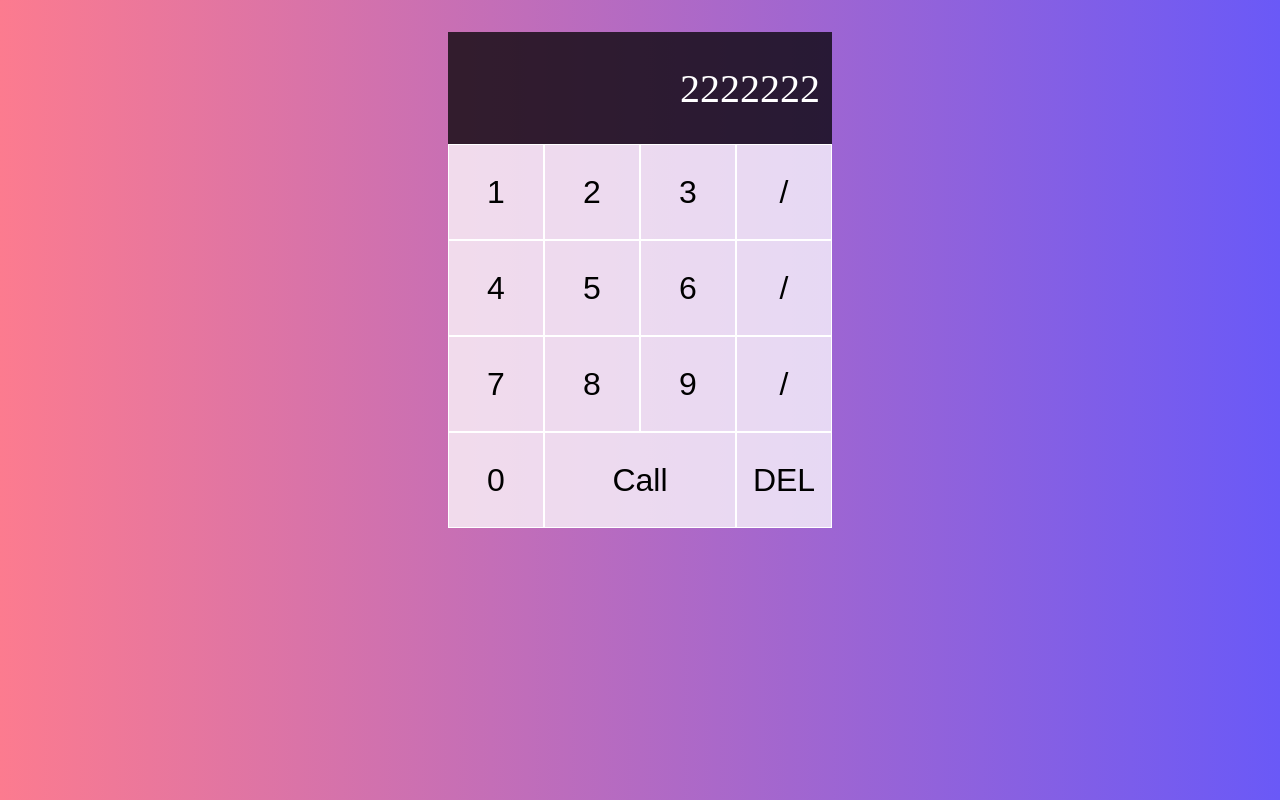
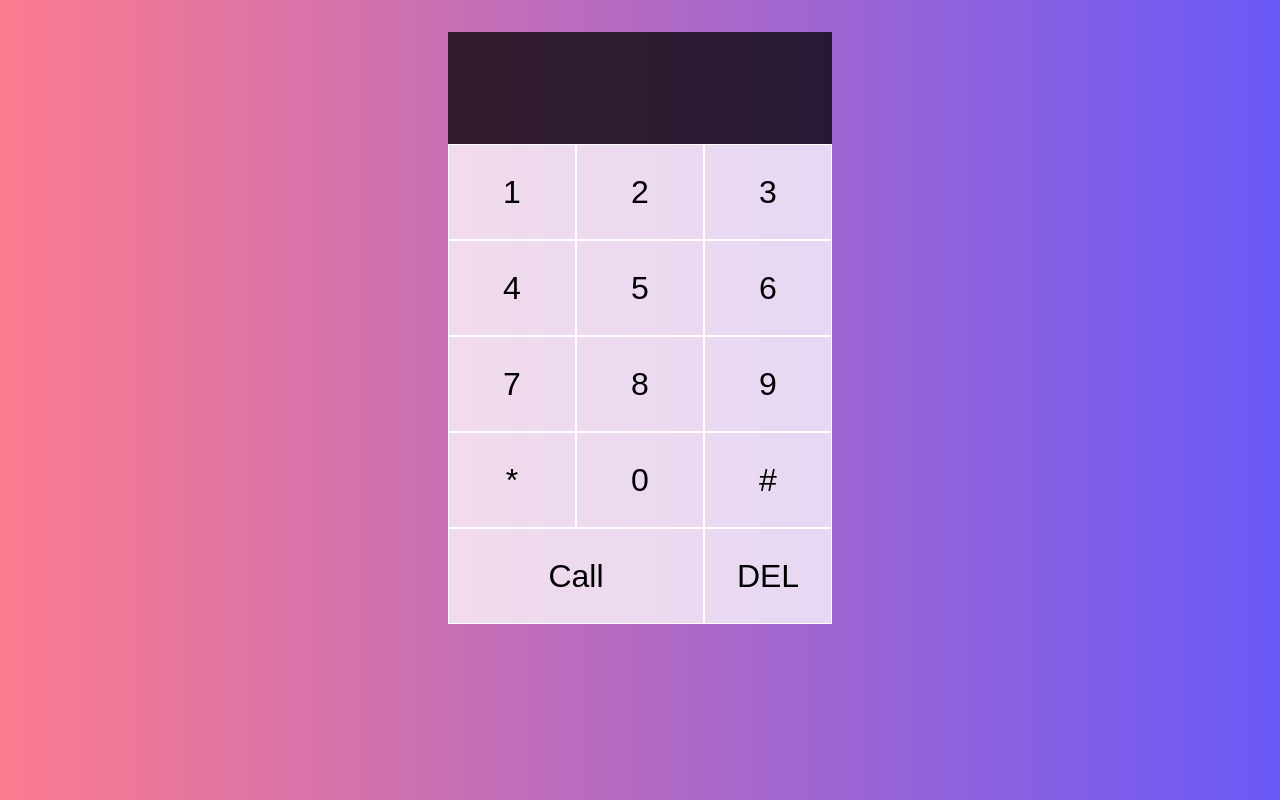
Before and after one commit to sophia4422/react-disco-practice, a React (Create React App) app: page / in a window 1280 px wide. Built offline with nearby package versions, Linux system fonts and the light colour scheme.

Commit message:
styling change

```diff
--- a/src/App.js
+++ b/src/App.js
@@ -4,21 +4,20 @@ function App() {
   return (
     <div className="monkey-grid">
       <div className="output">
-        <div className="current-operand">2222222</div>
+        <div className="current-operand"></div>
       </div>
       <button>1</button>
       <button>2</button>
       <button>3</button>
-      <button>/</button>
       <button>4</button>
       <button>5</button>
       <button>6</button>
-      <button>/</button>
       <button>7</button>
       <button>8</button>
       <button>9</button>
-      <button>/</button>
+      <button>*</button>
       <button>0</button>
+      <button>#</button>
       <button className="span-two">Call</button>
       <button>DEL</button>
     </div>
--- a/src/index.css
+++ b/src/index.css
@@ -11,7 +11,7 @@ body {
   display: grid;
   margin-top: 2rem;
   justify-content: center;
-  grid-template-columns: repeat(4, 6rem);
+  grid-template-columns: repeat(3, 8rem);
   grid-template-rows: minmax(7rem, auto) repeat(5, 6rem);
 }
 
```
